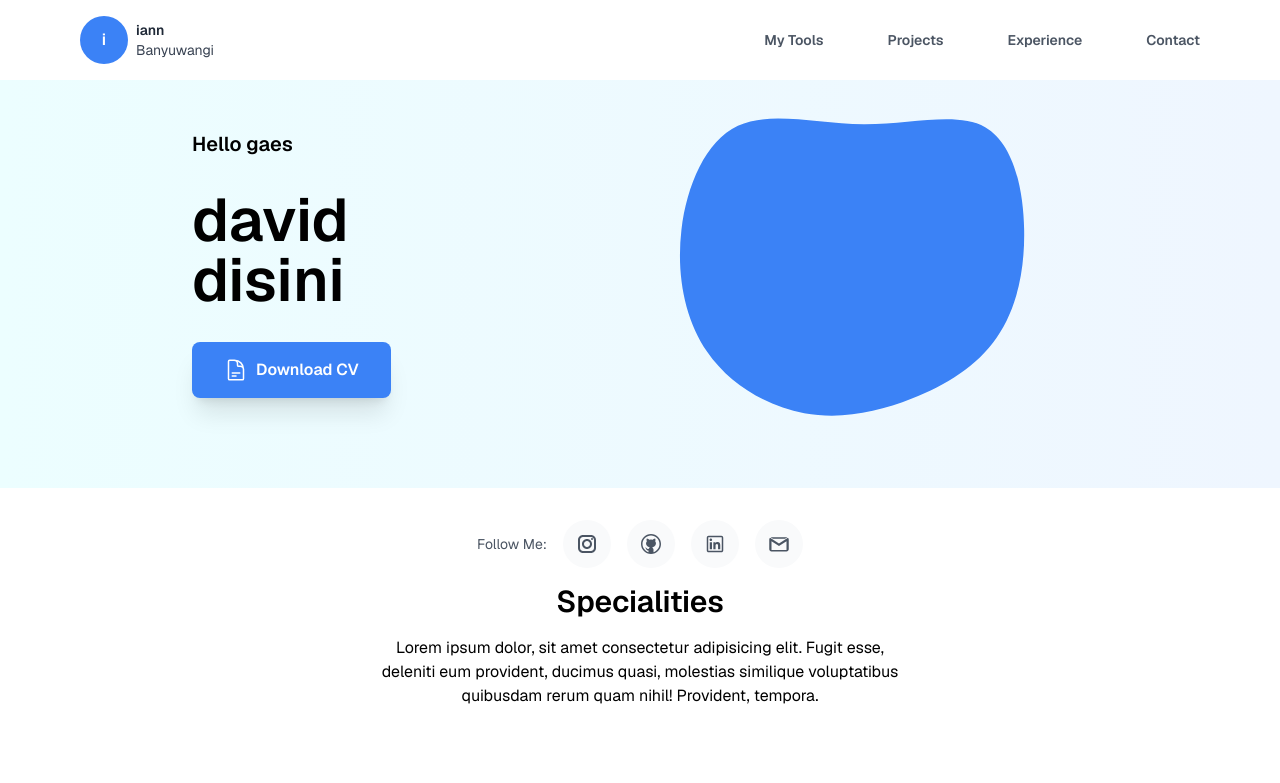
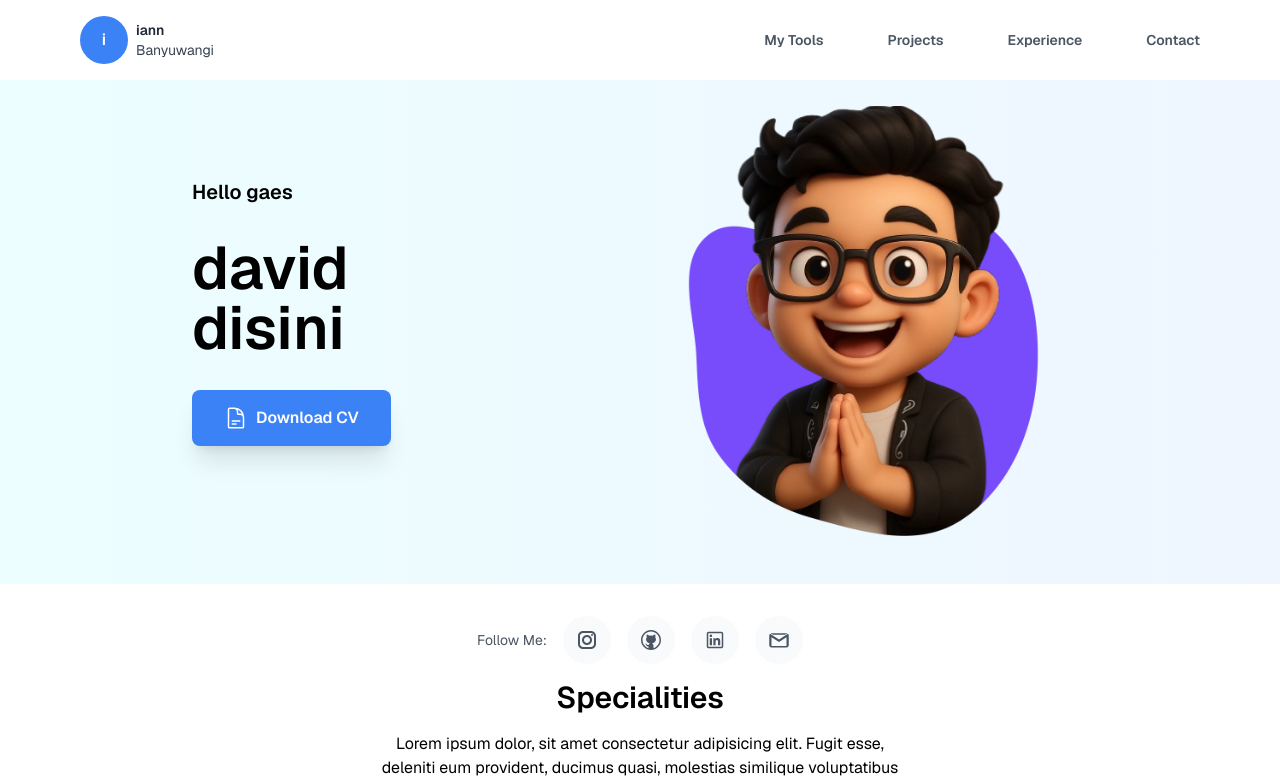
Before and after one commit to iqbalf-a/ian-portfolio, a React (Create React App) app: page / in a window 1280 px wide. Shown: the top 783 px of the page. Built offline with nearby package versions, Linux system fonts and the light colour scheme.

Commit message:
add: char3d

```diff
--- a/src/sections/HeroSection.jsx
+++ b/src/sections/HeroSection.jsx
@@ -1,5 +1,5 @@
 import React from 'react';
-import BlobProfile from "../assets/blob.svg";
+import BlobProfile from "../assets/blob-char3d.png";
 
 const HeroSection = () => {
     return (
@@ -22,7 +22,7 @@ const HeroSection = () => {
                     {/* <a href="/" className="text-base underline">See Portfolio</a> */}
                 </div>
             </div>
-            <div className="flex flex-1 items-center justify-center">
+            <div className="flex flex-1 py-12 items-center justify-center">
                 <img src={BlobProfile} alt="Profile Blob" width="550" height="550" />
             </div>
         </div>
```
Also changed, not shown: src/assets/blob-char3d.png (added).
